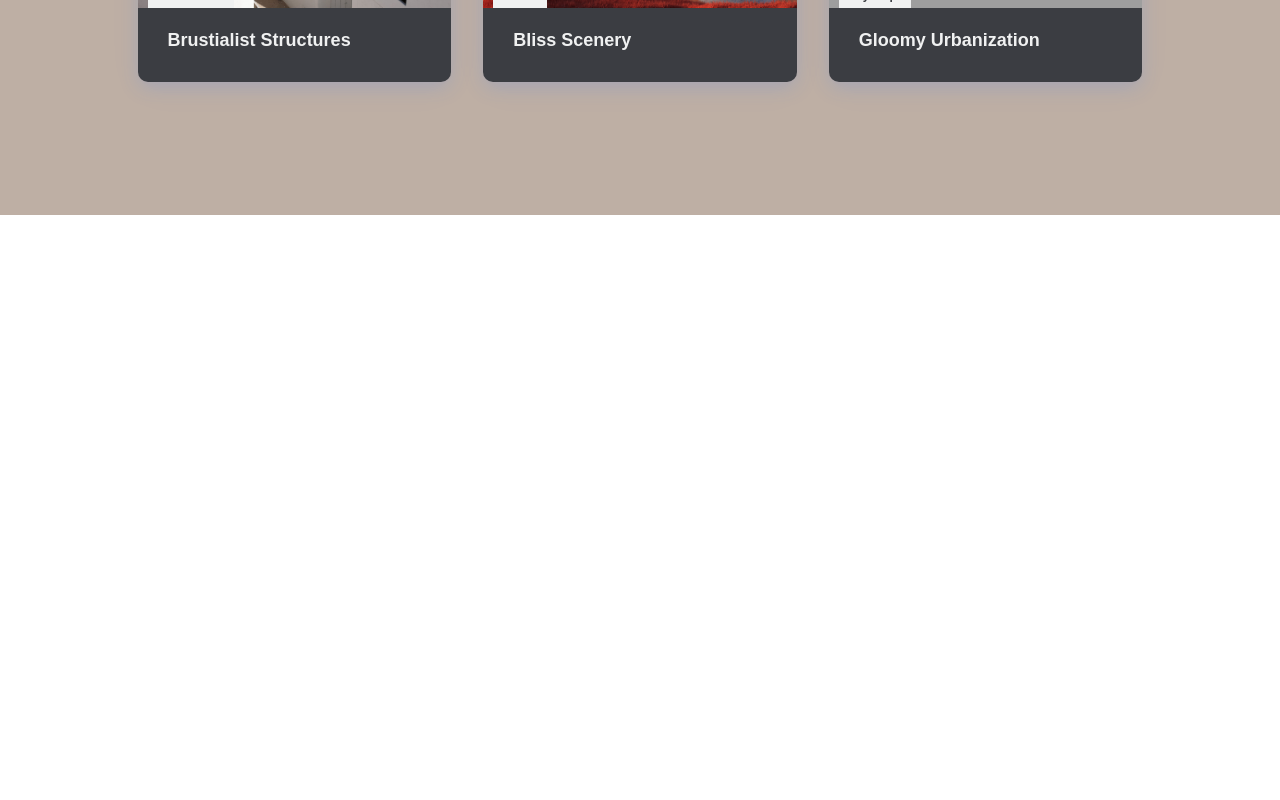
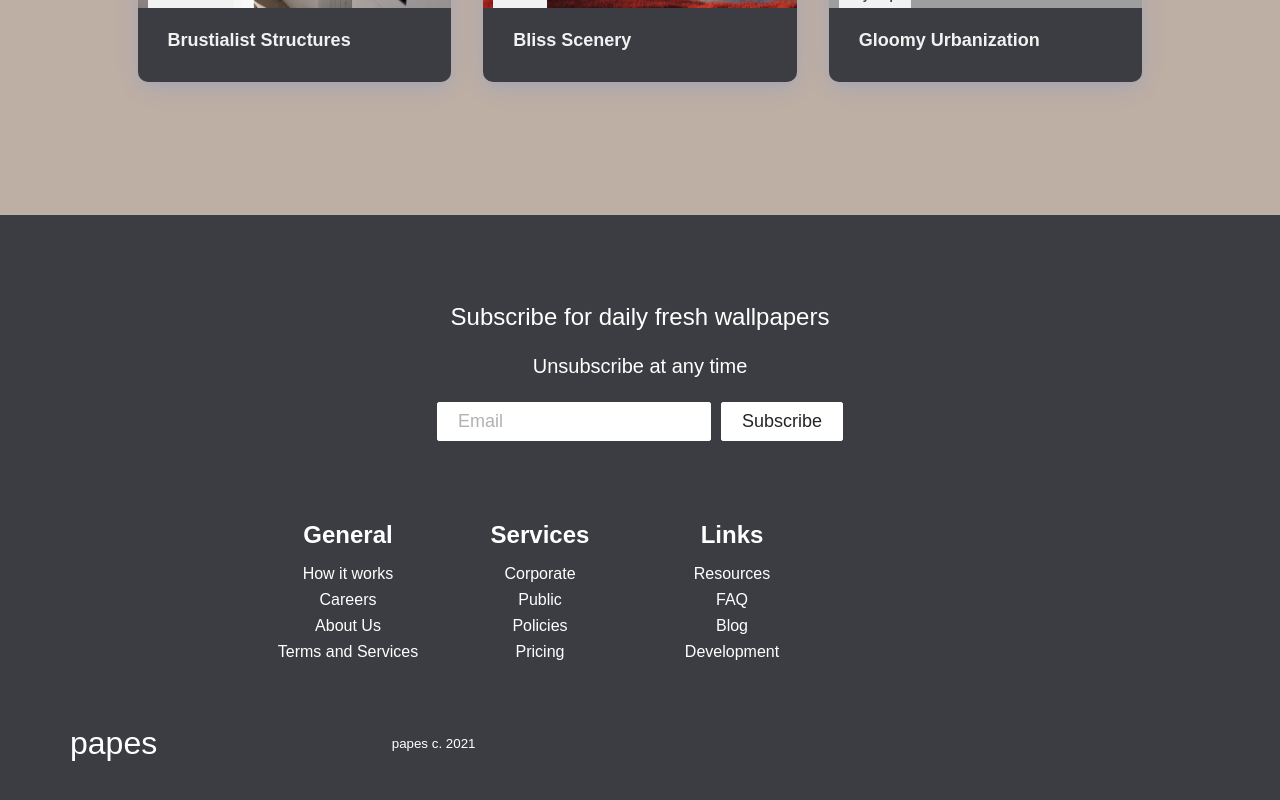
Before and after one commit to maisoncastro/papes, a React (Create React App) app: page / in a window 1280 px wide. Shown: the part 1657-2457 px from the top of the page. Before the commit the page ends 1872 px from the top, so only its background shows below. Built offline with nearby package versions, Linux system fonts and the light colour scheme; grey boxes are pictures that could not be loaded; the HTML template or start-up script is replaced by a standard one.

Commit message:
Added footer elements

```diff
--- /dev/null
+++ b/src/components/Footer.css
@@ -0,0 +1,163 @@
+.footer-container {
+  background-color: #3b3d42;
+  padding: 4rem 0 2rem 0;
+  display: flex;
+  flex-direction: column;
+  justify-content: center;
+  /* align-self: center; */
+}
+
+.footer-subscription {
+  display: flex;
+  flex-direction: column;
+  /* justify-content: center; */
+  align-items: center;
+  text-align: center;
+  margin-bottom: 24px;
+  padding: 24px;
+  color: #fff;
+}
+
+.footer-subscription > p {
+  font-family: "PT Sans", sans-serif;
+}
+
+.footer-subscription-heading {
+  margin-bottom: 24px;
+  font-size: 24px;
+}
+
+.footer-subscription-text {
+  margin-bottom: 24px;
+  font-size: 20px;
+}
+
+.footer-input {
+  padding: 8px 20px;
+  border-radius: 2px;
+  margin-right: 10px;
+  outline: none;
+  border: none;
+  font-size: 18px;
+  margin-bottom: 16px;
+  border: 1px solid #fff;
+}
+
+.footer-links {
+  width: 100%;
+  max-width: 1080px;
+  display: flex;
+  justify-content: center;
+}
+
+.footer-link-wrapper {
+  display: flex;
+  align-items: center;
+  text-align: center;
+}
+
+.footer-link-items {
+  display: flex;
+  flex-direction: column;
+  align-items: center;
+  margin: 16px;
+  text-align: center;
+  width: 160px;
+  box-sizing: border-box;
+}
+
+.footer-link-items h2 {
+  margin-bottom: 16px;
+}
+
+.footer-link-items > h2 {
+  color: #fff;
+}
+
+.footer-link-items a {
+  color: #fff;
+  text-decoration: none;
+  margin-bottom: 8px;
+}
+
+.footer-link-items a:hover {
+  color: #fff;
+  transition: 0.3s ease-out;
+}
+
+.footer-email-form h2 {
+  margin-bottom: 32px;
+}
+
+.footer-input::placeholder {
+  color: #b1b1b1;
+}
+
+/* Icons */
+
+.social-icon-link {
+  color: #fff;
+  font-size: 24px;
+}
+
+.social-media {
+  max-width: 1000px;
+  width: 100%;
+}
+
+.social-media-wrap {
+  display: flex;
+  justify-content: space-between;
+  align-items: center;
+  width: 90%;
+  max-width: 1000px;
+  margin: 40px auto 0 auto;
+}
+
+.social-icons {
+  display: flex;
+  justify-content: space-between;
+  align-items: center;
+  width: 240px;
+}
+
+.social-logo {
+  color: #fff;
+  justify-self: start;
+  margin-left: 20px;
+  text-decoration: none;
+  font-size: 2rem;
+  display: flex;
+  align-self: center;
+  margin-bottom: 16px;
+}
+
+.website-rights {
+  color: #fff;
+  margin-bottom: 16px;
+}
+
+@media screen and (max-width: 820px) {
+  .footer-links {
+    padding-top: 2rem;
+  }
+
+  .footer-input {
+    width: 100%;
+  }
+
+  .btn {
+    width: 100%;
+  }
+
+  .footer-link-wrapper {
+    flex-direction: column;
+  }
+
+  .social-media-wrap {
+    flex-direction: column;
+  }
+}
+
+@media screen and (max-width: 768px) {
+}
--- /dev/null
+++ b/src/components/Footer.js
@@ -0,0 +1,91 @@
+import React from "react";
+import { Button } from "./Button";
+import "./Footer.css";
+import { Link } from "react-router-dom";
+
+function Footer() {
+  return (
+    <div className="footer-container">
+      <section className="footer-subscription">
+        <p className="footer-subscription-heading">
+          Subscribe for daily fresh wallpapers
+        </p>
+        <p className="footer-subscription-text">Unsubscribe at any time</p>
+        <div className="input-areas">
+          <form>
+            <input
+              type="email"
+              name="email"
+              placeholder="Email"
+              className="footer-input"
+            />
+            <Button buttonStyle="btn--outine">Subscribe</Button>
+          </form>
+        </div>
+      </section>
+      <div className="footer-links">
+        <div className="footer-link-wrapper">
+          <div className="footer-link-items">
+            <h2>General</h2>
+            <Link to="/">How it works</Link>
+            <Link to="/">Careers</Link>
+            <Link to="/">About Us</Link>
+            <Link to="/">Terms and Services</Link>
+          </div>
+          <div className="footer-link-items">
+            <h2>Services</h2>
+            <Link to="/">Corporate</Link>
+            <Link to="/">Public</Link>
+            <Link to="/">Policies</Link>
+            <Link to="/">Pricing</Link>
+          </div>
+          <div className="footer-link-items">
+            <h2>Links</h2>
+            <Link to="/">Resources</Link>
+            <Link to="/">FAQ</Link>
+            <Link to="/">Blog</Link>
+            <Link to="/">Development</Link>
+          </div>
+        </div>
+      </div>
+      <section className="social-media">
+        <div className="social-media-wrap">
+          <div className="footer-logo">
+            <Link to="/" className="social-logo">
+              papes
+            </Link>
+          </div>
+          <small className="website-rights">papes c. 2021</small>
+          <div className="social-icons">
+            <Link
+              class="social-icon-link facebook"
+              to="/"
+              target="_blank"
+              aria-label="Facebook"
+            >
+              <i class="fab fa-facebook-f" />
+            </Link>
+            <Link
+              class="social-icon-link instagram"
+              to="/"
+              target="_blank"
+              aria-label="Instagram"
+            >
+              <i class="fab fa-instagram" />
+            </Link>
+            <Link
+              class="social-icon-link twitter"
+              to="/"
+              target="_blank"
+              aria-label="Twitter"
+            >
+              <i class="fab fa-twitter" />
+            </Link>
+          </div>
+        </div>
+      </section>
+    </div>
+  );
+}
+
+export default Footer;
--- a/src/components/pages/Home.js
+++ b/src/components/pages/Home.js
@@ -3,12 +3,14 @@ import React from "react";
 import "../../App.css";
 import Cards from "../Cards";
 import HeroSection from "../HeroSection";
+import Footer from "../Footer";
 
 function Home() {
   return (
     <>
       <HeroSection />
       <Cards />
+      <Footer />
     </>
   );
 }
```
